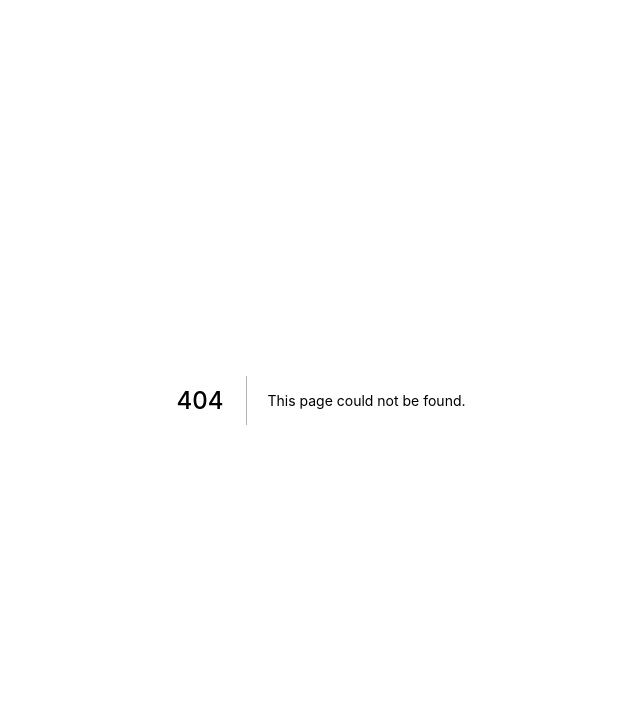
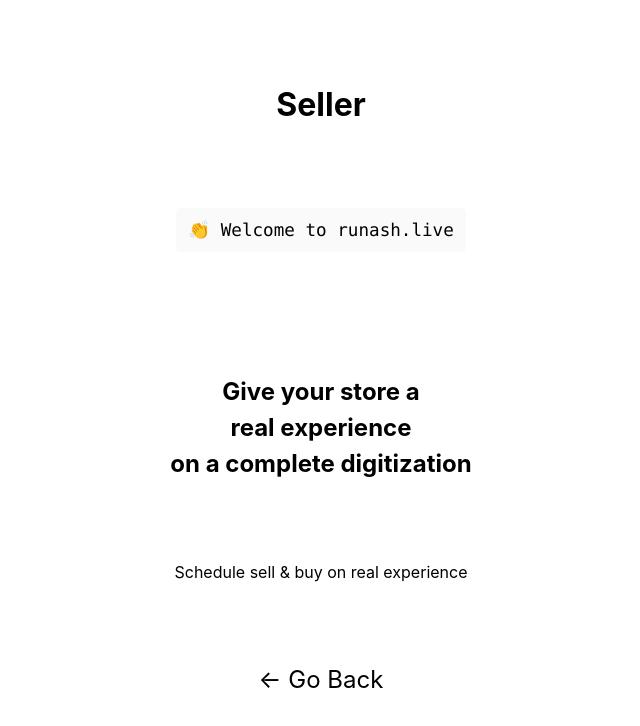
Before and after one commit to rammurmu/next, a Next.js app: page /seller in a window 1280 px wide. Before the commit this address had no page. Shown: the top 726 px of the page, without its empty margins (319-959 px from the left). Built offline with nearby package versions, Linux system fonts and the light colour scheme.

Commit message:
Create seller.js

```diff
--- /dev/null
+++ b/pages/seller.js
@@ -0,0 +1,22 @@
+import styles from '../styles/Home.module.css'
+import Link from 'next/link'
+
+export default function Seller() {
+  return (
+    <div className={styles.container}>
+      <main className={styles.main}>
+        <h1>Seller</h1>
+        <div className={styles.description}><code className={styles.code}>👏 Welcome to runash.live</code></div>
+        <h2 className={styles.description}>
+        Give your store a<br /> real experience <br />on a complete digitization</h2>
+        <p>Schedule sell & buy on real experience</p>
+
+        <p className={styles.description}>
+          <Link href="/">
+            <a>&larr; Go Back</a>
+          </Link>
+        </p>
+      </main>
+    </div>
+  )
+}
```
